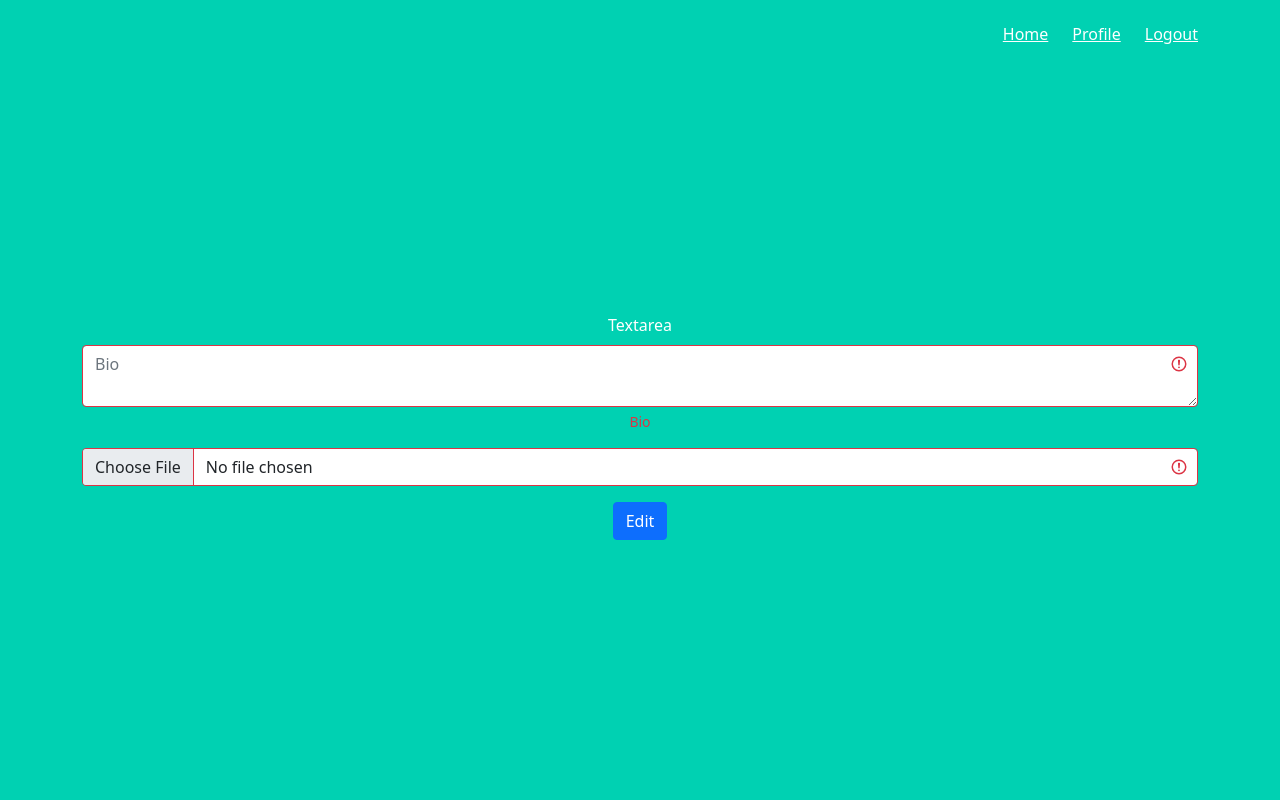
After one commit to gurkirat007/image-share, a Flask app: page /editprofile in a window 1280 px wide. The commit adds this page. Run offline with Flask 2, Linux system fonts and the light colour scheme; the visitor is signed in with stand-in values (Sample User, id 1); some libraries are stand-ins or nearby versions.

Commit message:
added editing profile feature

```diff
--- a/project/__init__.py
+++ b/project/__init__.py
@@ -8,7 +8,9 @@ db = SQLAlchemy()
 
 def create_app():
     app = Flask(__name__)
-
+    app.config['SEND_FILE_MAX_AGE_DEFAULT'] = 0
+    app.config['TEMPLATES_AUTO_RELOAD'] = True
+    app.config['UPLOAD_FOLDER'] = '/home/destroyer-007/cs50_projects/flask-login/project/static/uploaded_images/profilepictures'
     app.config['SECRET_KEY'] = 'secret-key-goes-here'
     app.config['SQLALCHEMY_DATABASE_URI'] = 'sqlite:///db.sqlite'
 
--- a/project/auth.py
+++ b/project/auth.py
@@ -3,6 +3,7 @@ from werkzeug.security import generate_password_hash, check_password_hash
 from flask_login import login_user, logout_user, login_required
 from .models import User, Profile
 from . import db
+
 
 
 auth = Blueprint('auth', __name__)
@@ -56,7 +57,7 @@ def signup_post():
 	db.session.commit()
 	name_default_profile_pic = "img/default_{}.png".format(gender)
 	# add id to profile table
-	new_profile = Profile(user_id = new_user.id, profile_pic_name = name_default_profile_pic, bio = "Pls write your Bio")
+	new_profile = Profile(user_id = new_user.id, name=new_user.name ,profile_pic_name = name_default_profile_pic, bio = "Pls write your Bio")
 	db.session.add(new_profile)
 	db.session.commit()
 
--- a/project/main.py
+++ b/project/main.py
@@ -1,9 +1,18 @@
-from flask import Blueprint, render_template
+from flask import Blueprint, render_template, redirect, url_for, request, current_app
 from flask_login import login_required, current_user
+from werkzeug.utils import secure_filename
+import os
 from . import db
 from .models import User, Profile
 
 main = Blueprint('main', __name__)
+
+ALLOWED_EXTENSIONS = {'png', 'jpg', 'jpeg'}
+
+
+def allowed_file(filename):
+	return '.' in filename and \
+		filename.rsplit('.', 1)[1].lower() in ALLOWED_EXTENSIONS
 
 @main.route('/')
 def index():
@@ -17,6 +26,40 @@ def profile():
 	return render_template('profile.html', name = current_user.name, profile_page_data = profile_page_data)
 
 
-# @main.route('/profile')
+@main.route('/editprofile')
+@login_required
+def editprofile():
+	return render_template('edit_profile.html')
+
+
+
+@main.route('/editprofile', methods = ['POST'])
+@login_required
+def edit_profile():
+	# check if the post request has the file part
+	if 'file' not in request.files:
+		return redirect(url_for('main.profile'))
+	file = request.files['file']
+	new_bio = request.form.get('bio')
+	if file.filename == '':
+		return redirect(url_for('main.profile'))
+	if file and allowed_file(file.filename):
+		file_name = "pp_{}.{}".format(current_user.id, file.filename.rsplit('.', 1)[1].lower())
+		filename = secure_filename(file_name)
+		file.save(os.path.join(current_app.config['UPLOAD_FOLDER'], filename))
+	profile_data = Profile.query.get(current_user.id)
+	profile_data.profile_pic_name = "uploaded_images/profilepictures/{}".format(filename)
+	profile_data.bio = new_bio
+	db.session.commit()
+
+	return redirect(url_for('main.profile'))
+
+
+# @main.route('/search', methods = ['POST'])
 # @login_required
-# def edit_profile():
+# def search_page():
+# 	search = request.form.get('search')
+# 	search = "%{}%".format(search)
+# 	profiles = Profile.query.filter(Profile.name.like(search)).all()
+
+# 	return render_template('search.html', profiles= profiles)
--- a/project/models.py
+++ b/project/models.py
@@ -13,5 +13,6 @@ class User(UserMixin, db.Model):
 class Profile(db.Model):
 	__tablename__="profile"
 	user_id = db.Column(db.Integer, db.ForeignKey("user.id"), primary_key = True)
+	name = db.Column(db.String(1000))
 	profile_pic_name = db.Column(db.String)
 	bio = db.Column(db.String)
--- a/project/templates/base.html
+++ b/project/templates/base.html
@@ -7,6 +7,7 @@
     <meta name="viewport" content="width=device-width, initial-scale=1">
     <title>Flask Auth Example</title>
     <link rel="stylesheet" href="https://cdnjs.cloudflare.com/ajax/libs/bulma/0.7.2/css/bulma.min.css" />
+    <link href="https://cdn.jsdelivr.net/npm/bootstrap@5.0.0-beta3/dist/css/bootstrap.min.css" rel="stylesheet" integrity="sha384-eOJMYsd53ii+scO/bJGFsiCZc+5NDVN2yr8+0RDqr0Ql0h+rP48ckxlpbzKgwra6" crossorigin="anonymous">
 </head>
 
 <body>
--- /dev/null
+++ b/project/templates/edit_profile.html
@@ -0,0 +1,20 @@
+{% extends "base.html" %}
+
+{% block content %}
+<form class="was-validated" method='post' action='/editprofile' enctype='multipart/form-data'>
+  <div class="mb-3">
+    <label for="validationTextarea" class="form-label">Textarea</label>
+    <textarea class="form-control is-invalid" id="validationTextarea" placeholder="Bio" required name="bio"></textarea>
+    <div class="invalid-feedback">
+      Bio
+    </div>
+  </div>
+  <div class="mb-3">
+    <input type="file" class="form-control" aria-label="file example" name = "file" required>
+  </div>
+
+  <div class="mb-3">
+    <button class="btn btn-primary" type="submit" >Edit</button>
+  </div>
+</form>
+{% endblock %}
```
Also changed, not shown: project/templates/search.html (added, +23 -0 lines).
